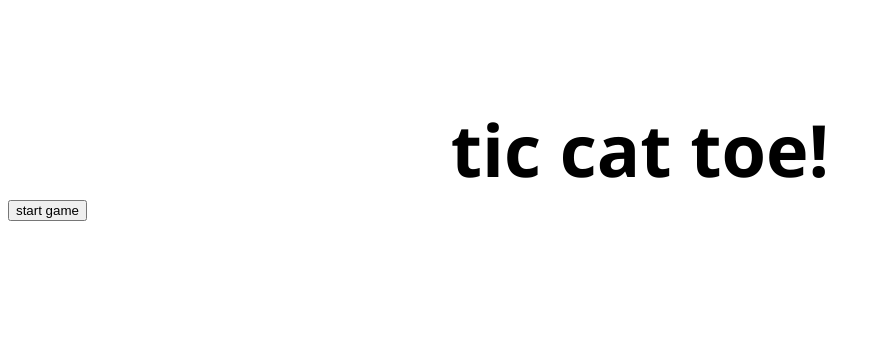
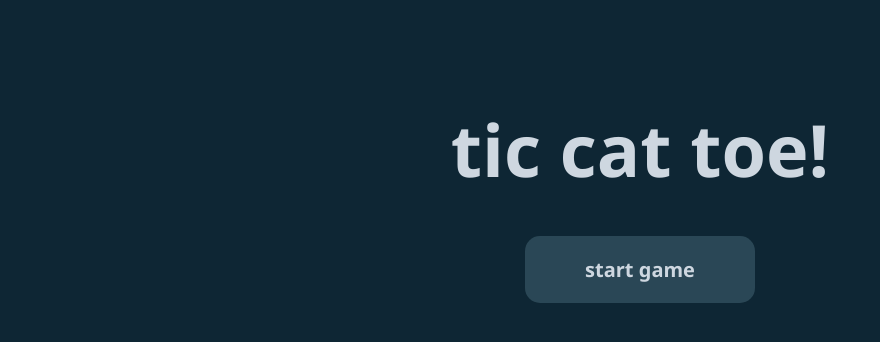
Before and after one commit to t-s-w/tic-tac-toe, a plain HTML site: page index.html in a window 1280 px wide. Shown: the whole page, without its empty margins (0-880 px from the left). Drawn offline with Linux system fonts and the light colour scheme.

Commit message:
Improve styling

```diff
--- a/index.html
+++ b/index.html
@@ -10,16 +10,19 @@
     <title>tic-cat-toe!</title>
 </head>
 
-<body>
+<body class="disable-select">
     <div id="startUI">
         <h1>tic cat toe!</h1>
-        <span style="text-align:center;"><button id="startButton" onclick="startGame()">start game</button></span>
+        <div id="startButton" class="button" style="margin-top:3%;" onclick="startGame()">start game</div>
     </div>
     <div id="boardUI" class="hidden">
         <h2 id="gameStatus"></h2>
+        <div id="resetContainer">
+            <div id="resetButton" class="hidden button" onclick="returnMain()">return to main menu</div>
+        </div>
+
         <div id="gameBoard"></div>
-        <span style="text-align:center;"><button id="resetButton" class="hidden"
-                onclick="returnMain()">Reset</button></span>
+
     </div>
 
 </body>
--- a/js/tictactoe.js
+++ b/js/tictactoe.js
@@ -66,6 +66,7 @@ function renderBoard() {
                 }
             } else if (cellState === undefined) {
                 // else if not won yet, add clickability to the cell if it's still empty
+                cell.classList.add('clickable');
                 cell.addEventListener('click', function () { takeTurn(cellNo) });
             }
             cell.innerHTML = content;
--- a/style/style.css
+++ b/style/style.css
@@ -1,15 +1,29 @@
+:root {
+    --dark-blue: rgb(14, 38, 52);
+    --message-text: rgb(206, 215, 224);
+    --borders: rgb(85, 145, 169);
+    --hover-bg: rgba(156, 205, 220, 0.3);
+    --button-bg: rgba(156, 205, 220, 0.2);
+}
+
 body {
+    color: var(--message-text);
+    background: var(--dark-blue);
     font-family: 'Segoe UI', Tahoma, Verdana, sans-serif
+}
+
+.clickable:hover {
+    background: var(--hover-bg);
 }
 
 .gameBoard {
     border-collapse: collapse;
     border-style: hidden;
-    margin: 50px auto;
+    margin: 0 auto;
 }
 
 .gameBoard .cell {
-    border: 5px solid #333;
+    border: 5px solid var(--borders);
     padding: 5px;
     width: 150px;
     height: 150px;
@@ -30,10 +44,40 @@ h1 {
 
 h2 {
     text-align: center;
-    margin: 10px;
+    margin: 4% 0 0 0;
     font-size: 40px;
 }
 
 .hidden {
     display: none;
 }
+
+.button {
+    border: 3px var(--borders);
+    border-radius: 15px;
+    margin: 0 auto;
+    text-align: center;
+    vertical-align: middle;
+    padding: 20px;
+    background: var(--button-bg);
+    width: 15%;
+    font-size: 20px;
+    font-weight: bold;
+}
+
+.button:hover {
+    background: var(--hover-bg);
+}
+
+#resetContainer {
+    height: 70px;
+    margin: 20px 0;
+}
+
+/* disable text selection class: from https://stackoverflow.com/questions/10809995/css-disable-text-selection */
+.disable-select {
+    -webkit-user-select: none;
+    -moz-user-select: none;
+    -ms-user-select: none;
+    user-select: none;
+}
```
